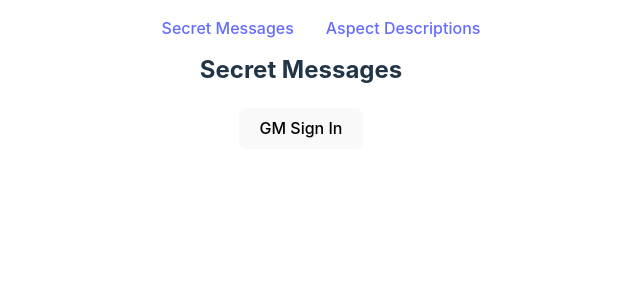
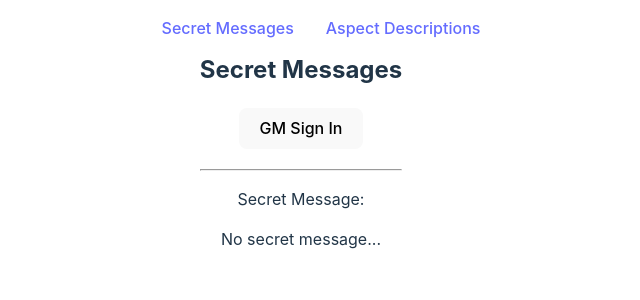
Before and after one commit to oguru/DnD-Tools, a React (Vite) app: page /secret-messages in a window 1280 px wide. Shown: the top 300 px of the page, without its empty margins (339-979 px from the left). Built offline with nearby package versions, Linux system fonts and the light colour scheme; no server answers; the database is empty.

Commit message:
update no secret message

```diff
--- a/src/pages/SecretMessages.jsx
+++ b/src/pages/SecretMessages.jsx
@@ -145,10 +145,13 @@ export default function SecretMessages() {
             </>
           )}
         </div>
+        <hr />
+        <p>Secret Message: </p>
+        {!amendedInput && (
+          <p>No secret message...</p>
+        )}
         {amendedInput && (
           <>
-            <hr />
-            <p>Secret Message: </p>
             <div style={{height: '100px', overflow: 'hidden'}}>
               <Typewriter
                 key={key}
```
